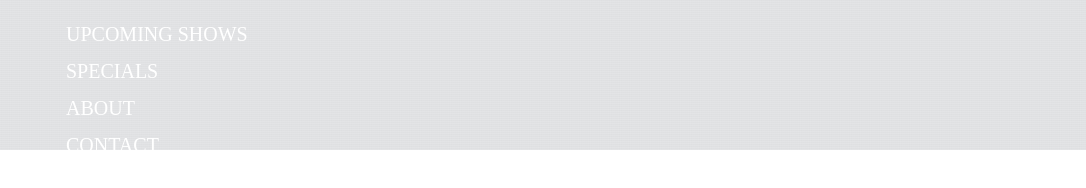
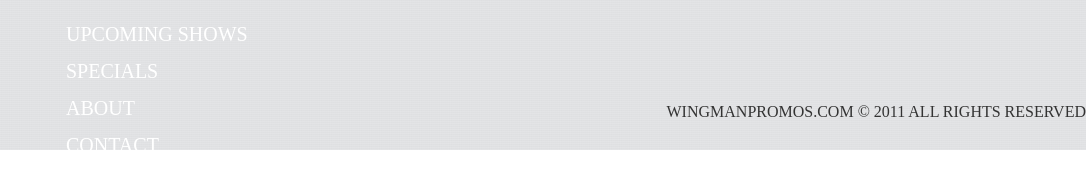
Before and after one commit to boboluu/WingmanPromos, a plain HTML site: page index.html in a window 1280 px wide. Shown: the full height of the page, 194-1280 px from the left. Drawn offline with nearby package versions, Linux system fonts and the light colour scheme.

Commit message:
Added copyright to footer

```diff
--- a/index.html
+++ b/index.html
@@ -42,6 +42,7 @@
     <footer>
     <div class="fb-like" data-href="https://www.facebook.com/wingmanenterprises" data-width="150" data-layout="standard" data-action="like" data-show-faces="true" data-share="true">
     </div>
+    <p style="text-align: right;">WINGMANPROMOS.COM &copy; 2011 ALL RIGHTS RESERVED</p>
     </footer>
 </body>
 </html>
```
